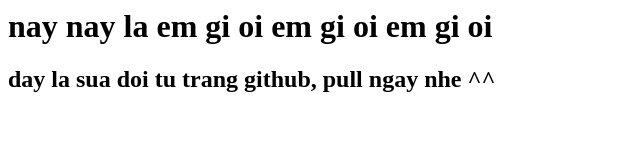
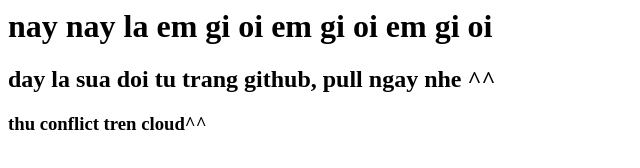
Before and after one commit to vietcuong104/democplusplus, a plain HTML site: page index.html in a window 1280 px wide. Shown: the whole page, without its empty margins (0-640 px from the left). Drawn offline with Linux system fonts and the light colour scheme.

Commit message:
Update index.html

```diff
--- a/index.html
+++ b/index.html
@@ -1,2 +1,3 @@
 <h1>nay nay la em gi oi em gi oi em gi oi</h1>
 <h2> day la sua doi tu trang github, pull ngay nhe ^^ </h2>
+<h3> thu conflict tren cloud^^ </h3>
```
